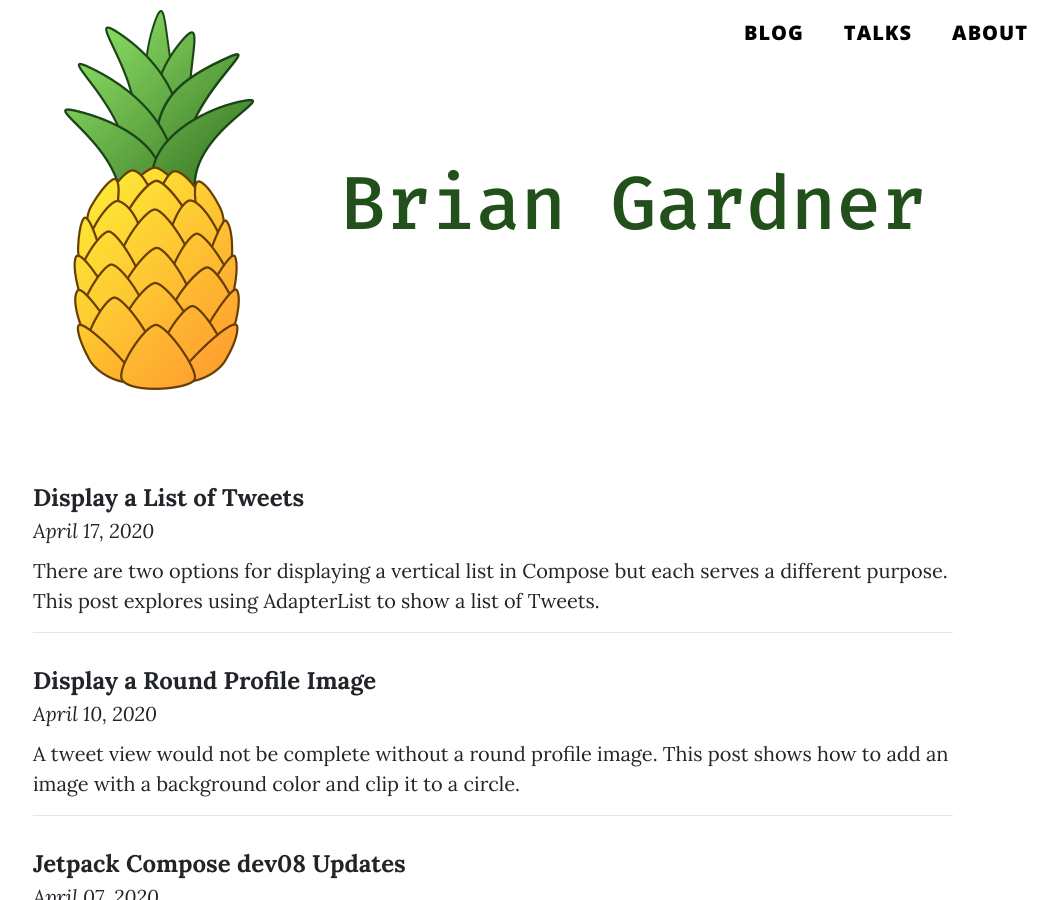
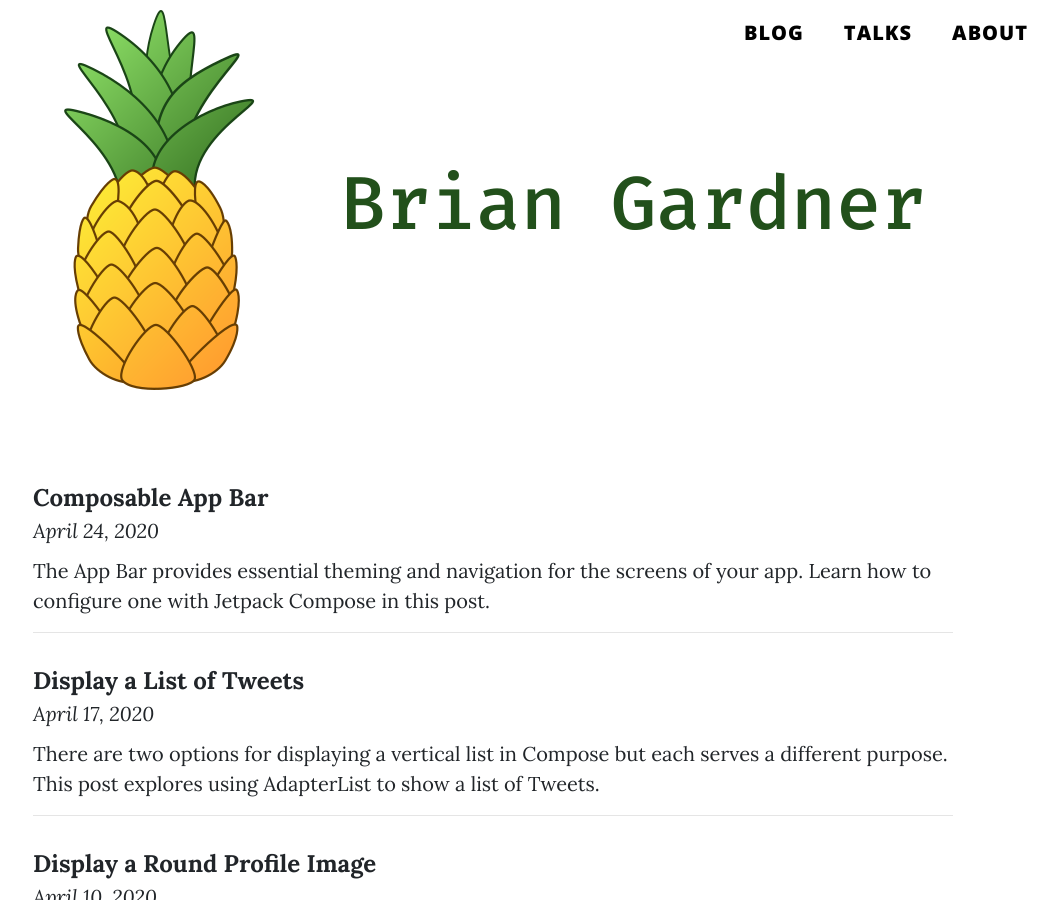
Before and after one commit to BrianGardnerAtl/website, a Jekyll site: the page built from index.html, in a window 1280 px wide and 900 px high. Shown: the whole window, without its empty margins (147-1205 px from the left). Built offline with Jekyll 4.4.1, drawn with Linux system fonts in a browser that asks for light colours.

Commit message:
Publish app bar post
* Add header and social image

```diff
--- a/_drafts/compose_app_bar.md
+++ b/_posts/2020-04-24-compose-app-bar.md
@@ -1,9 +1,9 @@
 ---
 layout: post
 title: "Composable App Bar"
-post-excerpt: "FILL IN BEFORE POSTING"
-social-image: "Fill in before posting"
-header: "fill in before posting"
+post-excerpt: "The App Bar provides essential theming and navigation for the screens of your app. Learn how to configure one with Jetpack Compose in this post."
+social-image: "/assets/images/compose_9/social_image.png"
+header: "/assets/images/compose_9/header_image.jpg"
 ---
 
 This post focuses on styling my copy-cat Tweet app with an App Bar. I will take a look at the component used to add the app bar as well as its various parameter options.
```
Also changed, not shown: other parts of _posts/2020-04-24-compose-app-bar.md (+2 -0 lines), assets/images/compose_9/header_image.jpg (added), assets/images/compose_9/social_image.png (added).
